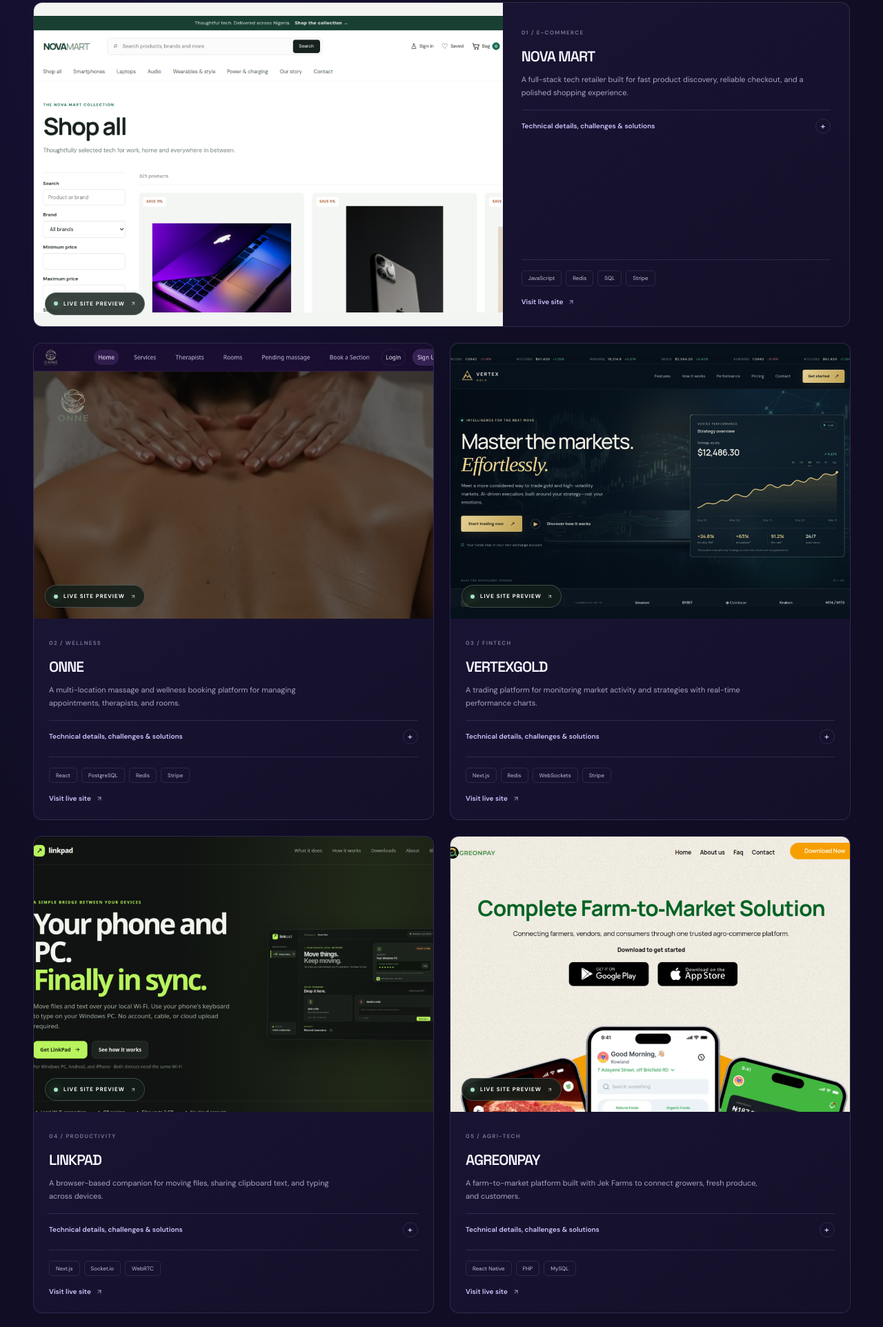
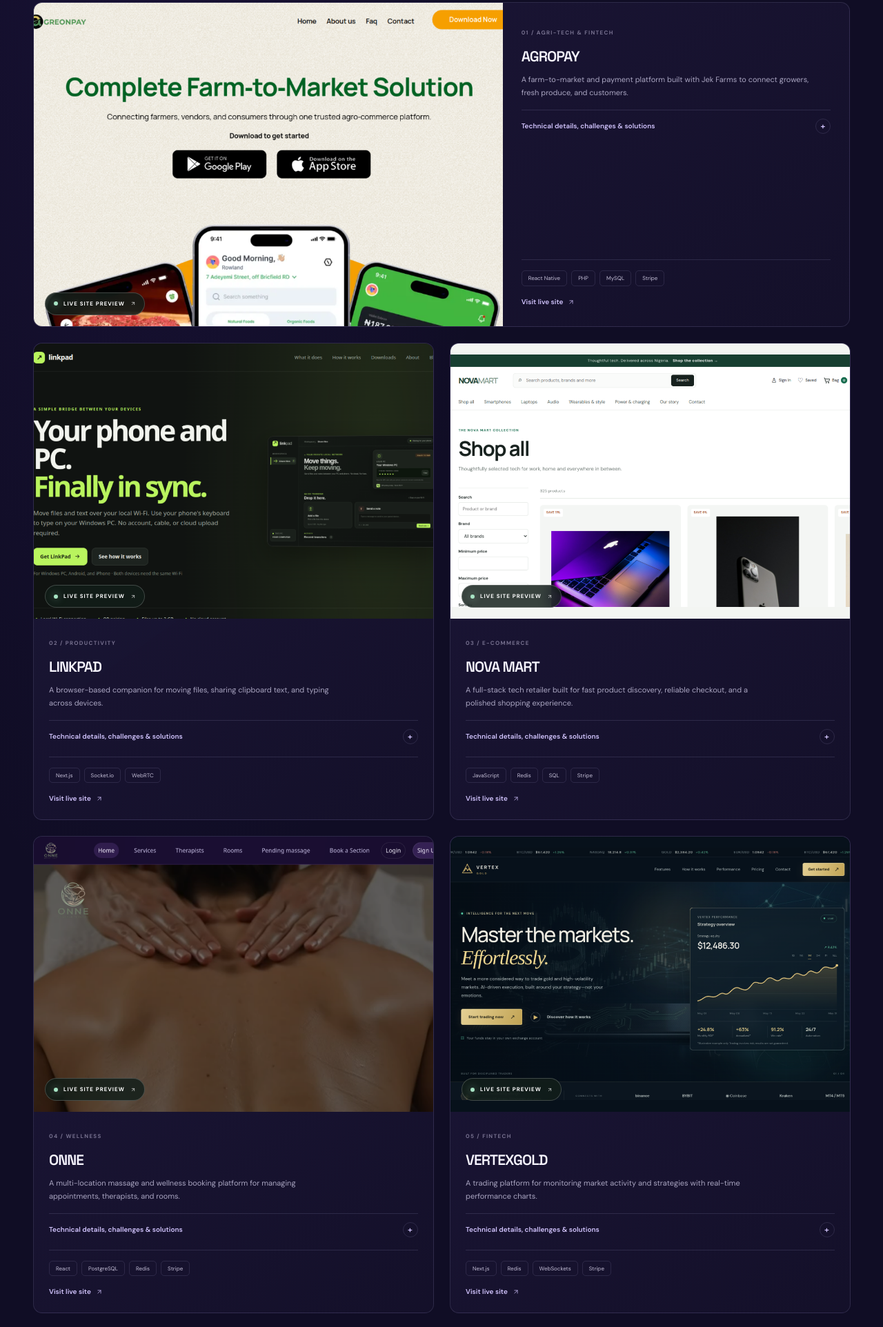
Before and after one commit to ogunleyeuchenna1/ogunleye-uchenna-portfolio, a plain HTML site: page index.html in a window 1280 px wide. Shown: the part 916-2840 px from the top of the page at 69% size. Drawn offline with Linux system fonts and the light colour scheme.

Commit message:
Update project ordering: feature AgroPay first, followed by LinkPad, NovaMart, ONNE, and VertexGold

```diff
--- a/index.html
+++ b/index.html
@@ -83,13 +83,78 @@
 
         <div class="project-grid">
           <article class="project-card project-featured" data-reveal>
+            <a class="project-visual site-preview" href="https://agreonpay.com.ng/" target="_blank" rel="noreferrer" aria-label="View AgroPay live website">
+              <img src="agreonpay-preview.png" alt="Screenshot preview of the AgroPay farm-to-market website">
+              <span class="preview-label"><span class="preview-dot"></span> LIVE SITE PREVIEW <span aria-hidden="true"><svg class="icon-arrow"><use href="#icon-arrow-up-right"></use></svg></span></span>
+            </a>
+            <div class="project-info">
+              <div>
+                <span class="project-number">01 / AGRI-TECH &amp; FINTECH</span>
+                <h3>AGROPAY</h3>
+                <p>A farm-to-market and payment platform built with Jek Farms to connect growers, fresh produce, and customers.</p>
+                <details class="project-details">
+                  <summary>Technical details, challenges &amp; solutions</summary>
+                  <div class="project-detail-content">
+                    <p class="project-meta"><strong>Role:</strong> Full-Stack Developer · <strong>Partner:</strong> Jek Farms<br><strong>Stack:</strong> React Native, Node.js / PHP, MySQL, OpenAI API, Stripe and local payment gateways.</p>
+                    <h4>Engineering highlights</h4>
+                    <ul>
+                      <li>Marketplace catalog for organic and conventional goods from Jek Farms and verified vendors, with real-time inventory and direct farmer-to-customer communication.</li>
+                      <li>Checkout supports bank transfers, debit cards, crypto, and in-app micro-credit; order tracking accounts for cold-chain delivery windows.</li>
+                      <li>OpenAI-powered recommendations, seasonal availability notifications, and smart pricing insights.</li>
+                    </ul>
+                    <h4>Challenge &amp; solution</h4>
+                    <p><strong>Challenge:</strong> Live delivery-route calculations across multiple farm branches slowed checkout.</p>
+                    <p><strong>Solution:</strong> Optimize MySQL indexes and cache frequently used region-to-farm distances in Redis, reducing checkout load times to under 50ms.</p>
+                  </div>
+                </details>
+              </div>
+              <div class="project-bottom">
+                <div class="tag-list"><span>React Native</span><span>PHP</span><span>MySQL</span><span>Stripe</span></div>
+                <a class="project-link" href="https://agreonpay.com.ng/" target="_blank" rel="noreferrer">Visit live site <span aria-hidden="true"><svg class="icon-arrow"><use href="#icon-arrow-up-right"></use></svg></span></a>
+              </div>
+            </div>
+          </article>
+
+          <article class="project-card" data-reveal>
+            <a class="project-visual site-preview" href="https://getlinkpad.vercel.app/" target="_blank" rel="noreferrer" aria-label="View LinkPad live website">
+              <img src="linkpad-preview.png" alt="Screenshot preview of the LinkPad cross-device transfer website">
+              <span class="preview-label"><span class="preview-dot"></span> LIVE SITE PREVIEW <span aria-hidden="true"><svg class="icon-arrow"><use href="#icon-arrow-up-right"></use></svg></span></span>
+            </a>
+            <div class="project-info">
+              <div>
+                <span class="project-number">02 / PRODUCTIVITY</span>
+                <h3>LINKPAD</h3>
+                <p>A browser-based companion for moving files, sharing clipboard text, and typing across devices.</p>
+                <details class="project-details">
+                  <summary>Technical details, challenges &amp; solutions</summary>
+                  <div class="project-detail-content">
+                    <p class="project-meta"><strong>Role:</strong> Full-Stack Developer &amp; Systems Architect<br><strong>Stack:</strong> Next.js / React, Node.js, Socket.io / WebSockets / WebRTC, Redis, Tailwind CSS.</p>
+                    <h4>Engineering highlights</h4>
+                    <ul>
+                      <li>Transfers photos, documents, and archives with live progress, and syncs clipboard text between devices.</li>
+                      <li>Turns a phone into a remote laptop keyboard, with QR-code or short-code pairing and no desktop install.</li>
+                    </ul>
+                    <h4>Challenges &amp; solutions</h4>
+                    <p><strong>Lag over unstable connections:</strong> Event debouncing and lightweight WebSocket payloads bring keystroke latency below 20ms on local networks.</p>
+                    <p><strong>Large-file memory use:</strong> ReadableStream processing and chunked ArrayBuffers stream files over sockets without loading the entire transfer into browser memory.</p>
+                  </div>
+                </details>
+              </div>
+              <div class="project-bottom">
+                <div class="tag-list"><span>Next.js</span><span>Socket.io</span><span>WebRTC</span></div>
+                <a class="project-link" href="https://getlinkpad.vercel.app/" target="_blank" rel="noreferrer">Visit live site <span aria-hidden="true"><svg class="icon-arrow"><use href="#icon-arrow-up-right"></use></svg></span></a>
+              </div>
+            </div>
+          </article>
+
+          <article class="project-card" data-reveal>
             <a class="project-visual site-preview nova-preview" href="https://novamart.byethost6.com/fintech-main/shop" target="_blank" rel="noreferrer" aria-label="View NOVA MART live website">
               <img src="novamart-preview.png" alt="Screenshot preview of the NOVA MART online electronics store">
               <span class="preview-label"><span class="preview-dot"></span> LIVE SITE PREVIEW <span aria-hidden="true"><svg class="icon-arrow"><use href="#icon-arrow-up-right"></use></svg></span></span>
             </a>
             <div class="project-info">
               <div>
-                <span class="project-number">01 / E-COMMERCE</span>
+                <span class="project-number">03 / E-COMMERCE</span>
                 <h3>NOVA MART</h3>
                 <p>A full-stack tech retailer built for fast product discovery, reliable checkout, and a polished shopping experience.</p>
                 <details class="project-details">
@@ -121,7 +186,7 @@
             </a>
             <div class="project-info">
               <div>
-                <span class="project-number">02 / WELLNESS</span>
+                <span class="project-number">04 / WELLNESS</span>
                 <h3>ONNE</h3>
                 <p>A multi-location massage and wellness booking platform for managing appointments, therapists, and rooms.</p>
                 <details class="project-details">
@@ -154,7 +219,7 @@
             </a>
             <div class="project-info">
               <div>
-                <span class="project-number">03 / FINTECH</span>
+                <span class="project-number">05 / FINTECH</span>
                 <h3>VERTEXGOLD</h3>
                 <p>A trading platform for monitoring market activity and strategies with real-time performance charts.</p>
                 <details class="project-details">
@@ -176,71 +241,6 @@
               <div class="project-bottom">
                 <div class="tag-list"><span>Next.js</span><span>Redis</span><span>WebSockets</span><span>Stripe</span></div>
                 <a class="project-link" href="https://vertexgold.freehosting.dev/" target="_blank" rel="noreferrer">Visit live site <span aria-hidden="true"><svg class="icon-arrow"><use href="#icon-arrow-up-right"></use></svg></span></a>
-              </div>
-            </div>
-          </article>
-
-          <article class="project-card" data-reveal>
-            <a class="project-visual site-preview" href="https://getlinkpad.vercel.app/" target="_blank" rel="noreferrer" aria-label="View LinkPad live website">
-              <img src="linkpad-preview.png" alt="Screenshot preview of the LinkPad cross-device transfer website">
-              <span class="preview-label"><span class="preview-dot"></span> LIVE SITE PREVIEW <span aria-hidden="true"><svg class="icon-arrow"><use href="#icon-arrow-up-right"></use></svg></span></span>
-            </a>
-            <div class="project-info">
-              <div>
-                <span class="project-number">04 / PRODUCTIVITY</span>
-                <h3>LINKPAD</h3>
-                <p>A browser-based companion for moving files, sharing clipboard text, and typing across devices.</p>
-                <details class="project-details">
-                  <summary>Technical details, challenges &amp; solutions</summary>
-                  <div class="project-detail-content">
-                    <p class="project-meta"><strong>Role:</strong> Full-Stack Developer &amp; Systems Architect<br><strong>Stack:</strong> Next.js / React, Node.js, Socket.io / WebSockets / WebRTC, Redis, Tailwind CSS.</p>
-                    <h4>Engineering highlights</h4>
-                    <ul>
-                      <li>Transfers photos, documents, and archives with live progress, and syncs clipboard text between devices.</li>
-                      <li>Turns a phone into a remote laptop keyboard, with QR-code or short-code pairing and no desktop install.</li>
-                    </ul>
-                    <h4>Challenges &amp; solutions</h4>
-                    <p><strong>Lag over unstable connections:</strong> Event debouncing and lightweight WebSocket payloads bring keystroke latency below 20ms on local networks.</p>
-                    <p><strong>Large-file memory use:</strong> ReadableStream processing and chunked ArrayBuffers stream files over sockets without loading the entire transfer into browser memory.</p>
-                  </div>
-                </details>
-              </div>
-              <div class="project-bottom">
-                <div class="tag-list"><span>Next.js</span><span>Socket.io</span><span>WebRTC</span></div>
-                <a class="project-link" href="https://getlinkpad.vercel.app/" target="_blank" rel="noreferrer">Visit live site <span aria-hidden="true"><svg class="icon-arrow"><use href="#icon-arrow-up-right"></use></svg></span></a>
-              </div>
-            </div>
-          </article>
-
-          <article class="project-card" data-reveal>
-            <a class="project-visual site-preview" href="https://agreonpay.com.ng/" target="_blank" rel="noreferrer" aria-label="View Agreonpay live website">
-              <img src="agreonpay-preview.png" alt="Screenshot preview of the Agreonpay farm-to-market website">
-              <span class="preview-label"><span class="preview-dot"></span> LIVE SITE PREVIEW <span aria-hidden="true"><svg class="icon-arrow"><use href="#icon-arrow-up-right"></use></svg></span></span>
-            </a>
-            <div class="project-info">
-              <div>
-                <span class="project-number">05 / AGRI-TECH</span>
-                <h3>AGREONPAY</h3>
-                <p>A farm-to-market platform built with Jek Farms to connect growers, fresh produce, and customers.</p>
-                <details class="project-details">
-                  <summary>Technical details, challenges &amp; solutions</summary>
-                  <div class="project-detail-content">
-                    <p class="project-meta"><strong>Role:</strong> Full-Stack Developer · <strong>Partner:</strong> Jek Farms<br><strong>Stack:</strong> React Native, Node.js / PHP, MySQL, OpenAI API, Stripe and local payment gateways.</p>
-                    <h4>Engineering highlights</h4>
-                    <ul>
-                      <li>Marketplace catalog for organic and conventional goods from Jek Farms and verified vendors, with real-time inventory and direct farmer-to-customer communication.</li>
-                      <li>Checkout supports bank transfers, debit cards, crypto, and in-app micro-credit; order tracking accounts for cold-chain delivery windows.</li>
-                      <li>OpenAI-powered recommendations, seasonal availability notifications, and smart pricing insights.</li>
-                    </ul>
-                    <h4>Challenge &amp; solution</h4>
-                    <p><strong>Challenge:</strong> Live delivery-route calculations across multiple farm branches slowed checkout.</p>
-                    <p><strong>Solution:</strong> Optimize MySQL indexes and cache frequently used region-to-farm distances in Redis, reducing checkout load times to under 50ms.</p>
-                  </div>
-                </details>
-              </div>
-              <div class="project-bottom">
-                <div class="tag-list"><span>React Native</span><span>PHP</span><span>MySQL</span></div>
-                <a class="project-link" href="https://agreonpay.com.ng/" target="_blank" rel="noreferrer">Visit live site <span aria-hidden="true"><svg class="icon-arrow"><use href="#icon-arrow-up-right"></use></svg></span></a>
               </div>
             </div>
           </article>
```
